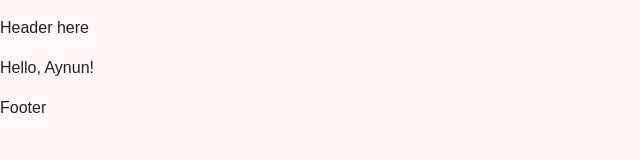
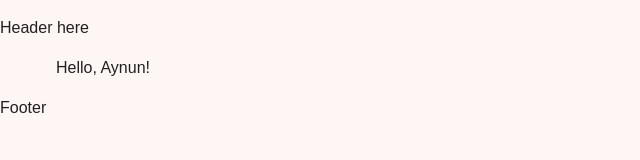
Before and after one commit to aynunnissa/brik-test, a React (Create React App) app: page / in a window 1280 px wide. Shown: the top 160 px of the page, without its empty margins (0-640 px from the left). Built offline with nearby package versions, Linux system fonts and the light colour scheme.

Commit message:
style: wrap layout children with Container

```diff
--- a/src/components/layout/Layout.js
+++ b/src/components/layout/Layout.js
@@ -1,8 +1,12 @@
+import { Container } from '@mui/material';
+
 const Layout = ({ children }) => {
   return (
     <>
       <p>Header here</p>
-      <main>{children}</main>
+      <Container maxWidth="xl" component="main">
+        {children}
+      </Container>
       <p>Footer</p>
     </>
   );
```
